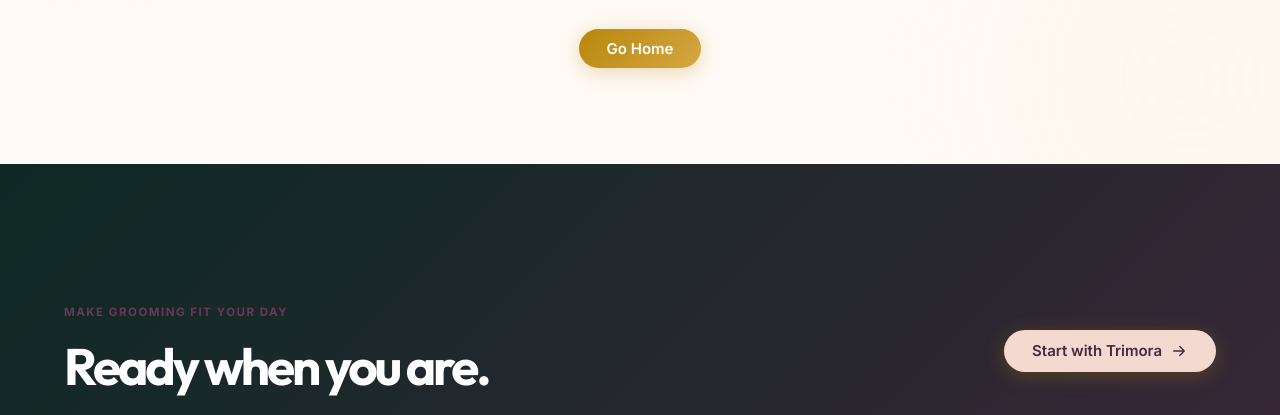
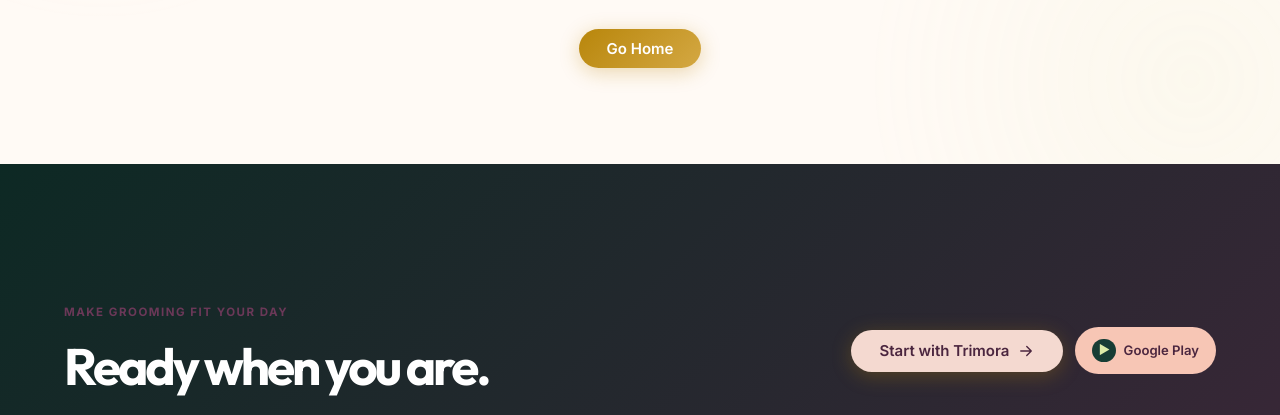
Before and after one commit to tanveerhkit/Trimora-website-Razorpay-, a plain HTML site: page site/index.html in a window 1280 px wide. Shown: the part 385-800 px from the top of the page. Drawn offline with Linux system fonts and the light colour scheme.

Commit message:
Add Google Play download buttons

```diff
--- a/site/pages.js
+++ b/site/pages.js
@@ -864,7 +864,7 @@
               <span class="section-eyebrow section-eyebrow-light">Make grooming fit your day</span>
               <h2>Ready when you are.</h2>
             </div>
-            <a class="btn btn-primary" href="mailto:${c.supportEmail}?subject=I%20want%20to%20use%20Trimora">Start with Trimora ${icon("arrow", 18)}</a>
+            <div class="footer-cta-actions"><a class="btn btn-primary" href="mailto:${c.supportEmail}?subject=I%20want%20to%20use%20Trimora">Start with Trimora ${icon("arrow", 18)}</a><a class="btn btn-play btn-small" href="https://play.google.com/store/search?q=trimora&c=apps&hl=en_IN" target="_blank" rel="noopener noreferrer"><span class="play-badge-icon">▶</span> Google Play</a></div>
           </div>
           <div class="footer-grid">
             <div class="footer-brand">
@@ -915,7 +915,7 @@
               <div class="eyebrow-pill"><span></span> The smarter way to book grooming</div>
               <h1>Your grooming.<br><em>Your time.</em><br>Your choice.</h1>
               <p class="hero-lead">Discover local salons and barbers, explore services, and book an appointment that fits your day.</p>
-              <div class="hero-actions"><a href="#for-customers" class="btn btn-primary btn-large">Find your next appointment ${icon("arrow", 18)}</a><a href="#for-owners" class="text-link text-link-light">I run a salon ${icon("arrow", 16)}</a></div>
+              <div class="hero-actions"><a href="#for-customers" class="btn btn-primary btn-large">Find your next appointment ${icon("arrow", 18)}</a><a href="https://play.google.com/store/search?q=trimora&c=apps&hl=en_IN" class="btn btn-play btn-large" target="_blank" rel="noopener noreferrer"><span class="play-badge-icon">▶</span> Download on Google Play</a><a href="#for-owners" class="text-link text-link-light">I run a salon ${icon("arrow", 16)}</a></div>
               <div class="hero-meta"><span>${icon("check", 16)} Simple to explore</span><span>${icon("check", 16)} Built for local</span><span>${icon("check", 16)} Support when you need it</span></div>
             </div>
             <div class="hero-visual">${phoneMockup()}</div>
--- a/site/styles.css
+++ b/site/styles.css
@@ -1368,3 +1368,13 @@
   .site-footer-modern .logo-img { height: 80px; }
   .logo-link { min-height: 72px; }
 }
+
+
+/* Google Play download CTA */
+.btn-play { background: #fffaf5; color: #173d35; border: 1px solid rgba(255,255,255,.34); box-shadow: 0 12px 28px rgba(0,0,0,.14); }
+.btn-play:hover { background: #f7c6b5; color: #4b263f; border-color: #f7c6b5; transform: translateY(-2px); }
+.play-badge-icon { display: inline-grid; width: 1.45rem; height: 1.45rem; place-items: center; border-radius: 50%; background: #173d35; color: #dceca8; font-size: .72rem; line-height: 1; }
+.footer-cta-actions { display: flex; align-items: center; gap: .75rem; flex-wrap: wrap; }
+.site-footer-modern .btn-play { background: #f7c6b5; color: #4b263f; border-color: rgba(247,198,181,.5); box-shadow: none; }
+.site-footer-modern .btn-play:hover { background: #fffaf5; color: #173d35; }
+@media (max-width: 720px) { .footer-cta-actions { width: 100%; align-items: flex-start; flex-direction: column; } .hero-actions .btn-play { width: auto; } }
```
